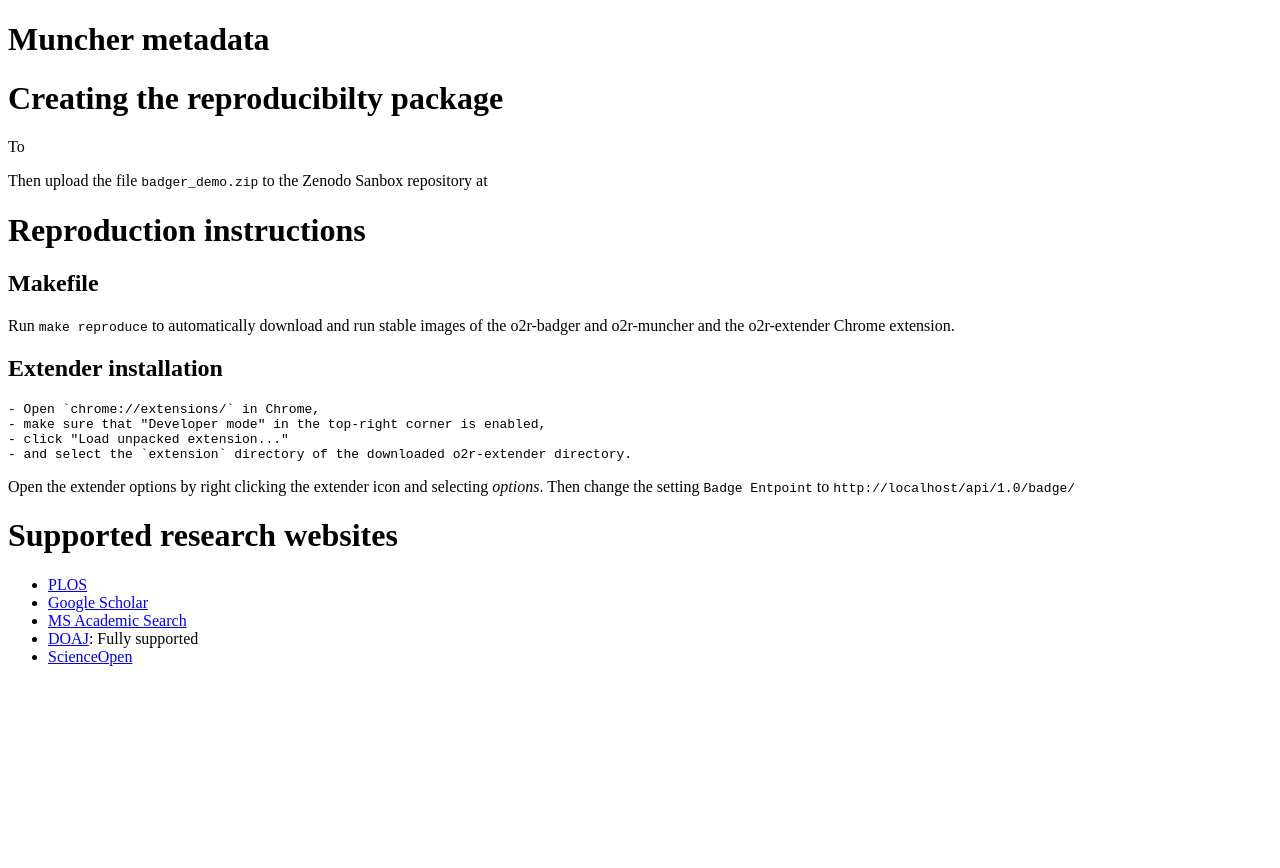
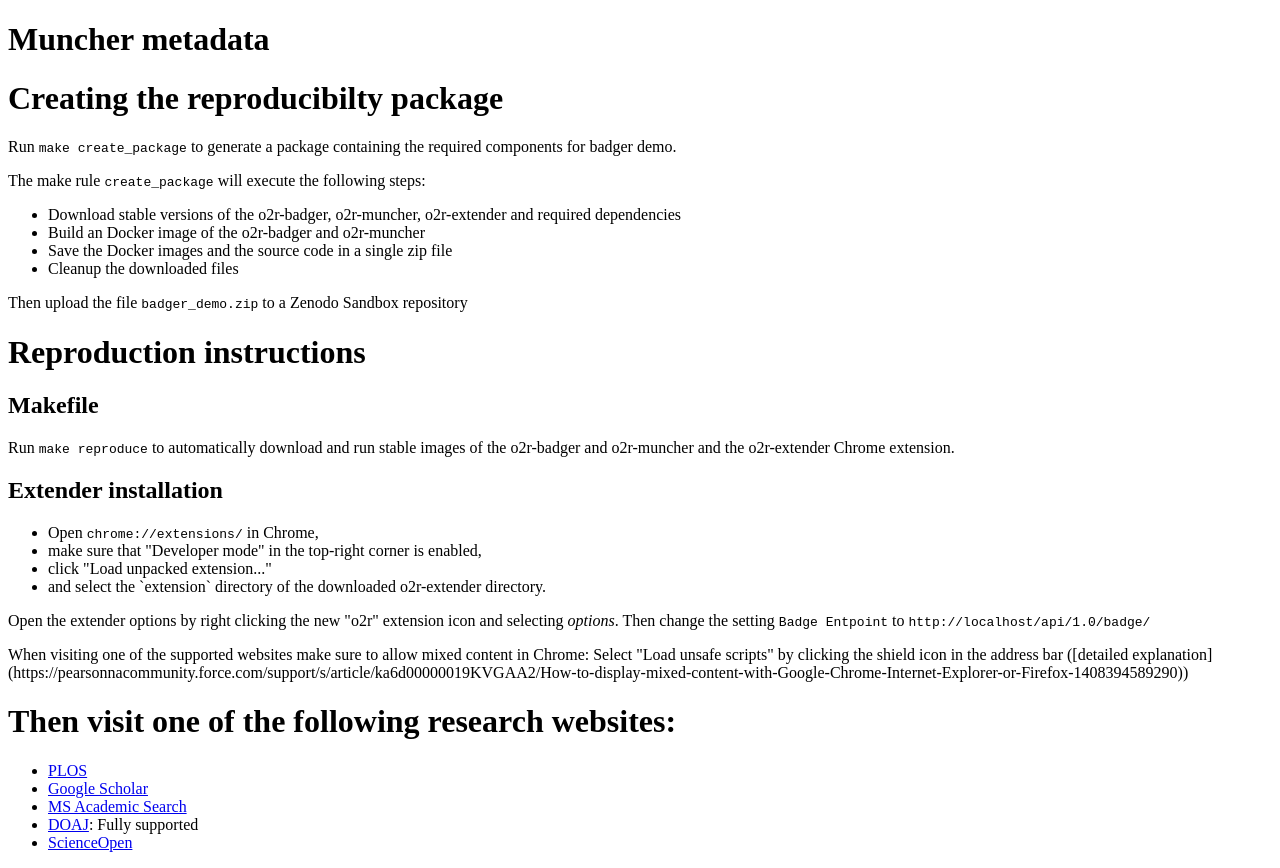
Before and after one commit to o2r-project/o2r-badger, a website: page demo/html/index.html in a window 1280 px wide. Before the commit the page ends 800 px from the top, so only its background shows below. Drawn offline with Linux system fonts and the light colour scheme.

Commit message:
update demo readme

```diff
--- a/demo/html/index.html
+++ b/demo/html/index.html
@@ -8,9 +8,20 @@
 <h1>Muncher metadata</h1>
 
 <h1>Creating the reproducibilty package</h1>
-<p>To </p>
+<p>Run <code>make create_package</code> to generate a package containing the required components for badger demo.
 
-<p>Then upload the file <code>badger_demo.zip</code> to the Zenodo Sanbox repository at </p>
+<p>The make rule <code>create_package</code> will execute the following steps:</p>
+<ul>
+    <li> Download stable versions of the o2r-badger, o2r-muncher, o2r-extender and required dependencies</li>
+    <li> Build an Docker image of the o2r-badger and o2r-muncher</li>
+    <li> Save the Docker images and the source code in a single zip file</li>
+    <li> Cleanup the downloaded files</li>
+</ul>
+
+
+</p>
+
+<p>Then upload the file <code>badger_demo.zip</code> to a Zenodo Sandbox repository</p>
 
 
 <h1>Reproduction instructions</h1>
@@ -22,16 +33,21 @@
 
 <h2>Extender installation</h2>
 
-<pre><code>- Open `chrome://extensions/` in Chrome,
-- make sure that "Developer mode" in the top-right corner is enabled,
-- click "Load unpacked extension..."
-- and select the `extension` directory of the downloaded o2r-extender directory.
-</code></pre>
+<ul>
+    <li>Open <code>chrome://extensions/</code> in Chrome, </li>
+    <li>make sure that "Developer mode" in the top-right corner is enabled, </li>
+    <li>click "Load unpacked extension..." </li>
+    <li>and select the `extension` directory of the downloaded o2r-extender directory. </li>
+</ul>
 
 
-<p>Open the extender options by right clicking the extender icon and selecting <em>options</em>. Then change the setting <code>Badge Entpoint</code> to <code>http://localhost/api/1.0/badge/</code></p>
+<p>Open the extender options by right clicking the new "o2r" extension icon and selecting <em>options</em>. Then change the setting <code>Badge Entpoint</code> to <code>http://localhost/api/1.0/badge/</code></p>
 
-<h1>Supported research websites</h1>
+<p> When visiting one of the supported websites make sure to allow mixed content in Chrome: Select "Load unsafe scripts" by clicking the shield icon in the address bar ([detailed explanation](https://pearsonnacommunity.force.com/support/s/article/ka6d00000019KVGAA2/How-to-display-mixed-content-with-Google-Chrome-Internet-Explorer-or-Firefox-1408394589290))
+
+</p>
+
+<h1>Then visit one of the following research websites:</h1>
 
 <ul>
     <li><a href="https://www.plos.org/">PLOS</a></li>
```
Also changed, not shown: 1 other file.
